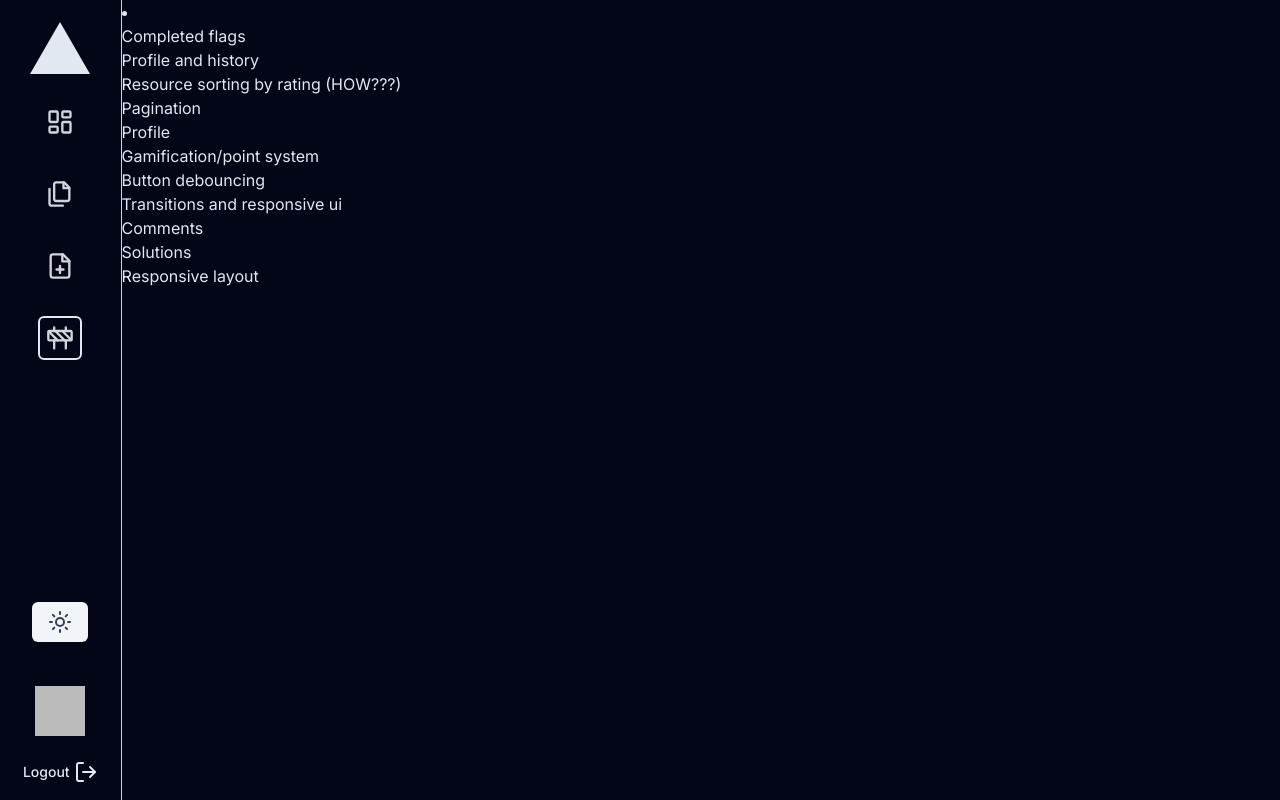
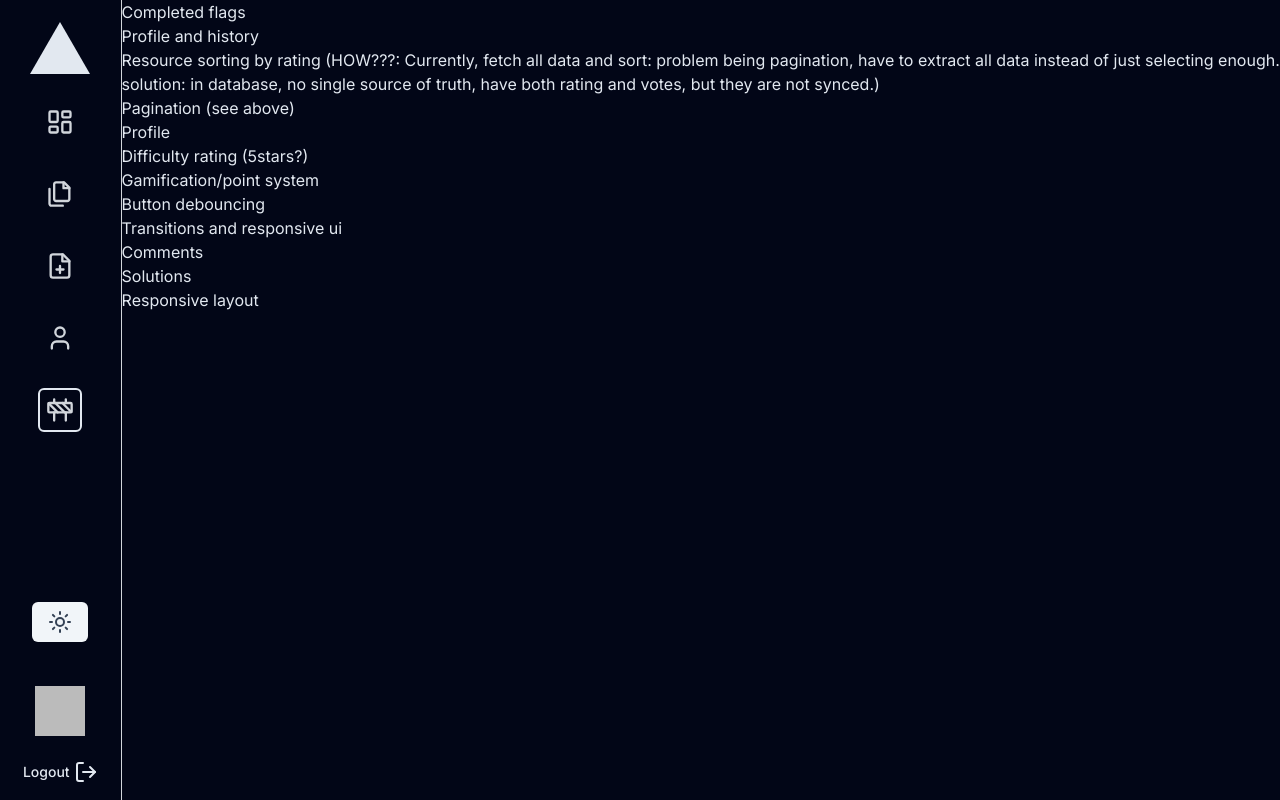
Before and after one commit to mcmc101001/StudyStash, a Next.js app: page /pdf in a window 1280 px wide. Built offline with nearby package versions, Linux system fonts and the light colour scheme; no server answers; sample sign-in values are in the browser's storage.

Commit message:
added env examples

```diff
--- a/app/database/[moduleCode]/[category]/loading.tsx
+++ b/app/database/[moduleCode]/[category]/loading.tsx
@@ -3,9 +3,9 @@ import { Skeleton } from "@/components/ui/Skeleton";
 export default function Loading() {
   return (
     <div className="flex w-4/5 flex-col gap-y-6">
-      <Skeleton className="h-24 w-full rounded-xl bg-slate-800" />
-      <Skeleton className="h-24 w-full rounded-xl bg-slate-800" />
-      <Skeleton className="h-24 w-full rounded-xl bg-slate-800" />
+      <Skeleton className="h-24 w-full rounded-xl bg-slate-200 dark:bg-slate-800" />
+      <Skeleton className="h-24 w-full rounded-xl bg-slate-200 dark:bg-slate-800" />
+      <Skeleton className="h-24 w-full rounded-xl bg-slate-200 dark:bg-slate-800" />
     </div>
   );
 }
--- a/app/pdf/page.tsx
+++ b/app/pdf/page.tsx
@@ -10,19 +10,25 @@ export default async function PDFPage() {
 
   return (
     <>
-      <li className="text-slate-800 dark:text-slate-200">
-        <ul>Completed flags</ul>
-        <ul>Profile and history</ul>
-        <ul>Resource sorting by rating (HOW???)</ul>
-        <ul>Pagination</ul>
-        <ul>Profile</ul>
-        <ul>Gamification/point system</ul>
-        <ul>Button debouncing</ul>
-        <ul>Transitions and responsive ui</ul>
-        <ul>Comments</ul>
-        <ul>Solutions</ul>
-        <ul>Responsive layout</ul>
-      </li>
+      <ul className="text-slate-800 dark:text-slate-200">
+        <li>Completed flags</li>
+        <li>Profile and history</li>
+        <li>
+          Resource sorting by rating (HOW???: Currently, fetch all data and
+          sort: problem being pagination, have to extract all data instead of
+          just selecting enough. solution: in database, no single source of
+          truth, have both rating and votes, but they are not synced.)
+        </li>
+        <li>Pagination (see above) </li>
+        <li>Profile</li>
+        <li>Difficulty rating (5stars?)</li>
+        <li>Gamification/point system</li>
+        <li>Button debouncing</li>
+        <li>Transitions and responsive ui</li>
+        <li>Comments</li>
+        <li>Solutions</li>
+        <li>Responsive layout</li>
+      </ul>
     </>
   );
 }
--- /dev/null
+++ b/app/profile/page.tsx
@@ -0,0 +1,19 @@
+import UserResources from "@/components/UserResources";
+import { authOptions } from "@/lib/auth";
+import { getCurrentUser } from "@/lib/session";
+import { redirect } from "next/navigation";
+
+export default async function ProfilePage() {
+  const user = await getCurrentUser();
+  if (!user) {
+    redirect(authOptions?.pages?.signIn || "api/auth/signin/google");
+  }
+  return (
+    <div className="text-slate-800 dark:text-slate-200">
+      <h1>Profile</h1>
+      <p>I am {user.name}</p>
+      <p>Add past submissions, achievements, points?</p>
+      <UserResources />
+    </div>
+  );
+}
--- a/components/Icons.tsx
+++ b/components/Icons.tsx
@@ -6,6 +6,7 @@ import {
   LayoutDashboard,
   Calculator,
   Construction,
+  User,
 } from "lucide-react";
 
 export const Icons = {
@@ -34,6 +35,7 @@ export const Icons = {
   LayoutDashboard,
   Construction,
   FileSignature,
+  User,
 };
 
 export type Icon = keyof typeof Icons;
--- a/components/NavBar.tsx
+++ b/components/NavBar.tsx
@@ -5,6 +5,7 @@ import { Icons } from "@/components/Icons";
 import UserProfilePic from "@/components/UserProfilePic";
 import { Loader2 } from "lucide-react";
 import DarkModeToggler from "@/components/DarkModeToggler";
+import { getCurrentUser } from "@/lib/session";
 
 export const navOptions: NavOptionsProps[] = [
   {
@@ -23,13 +24,19 @@ export const navOptions: NavOptionsProps[] = [
     icon: "FilePlus",
   },
   {
+    name: "Profile",
+    href: "/profile",
+    icon: "User",
+  },
+  {
     name: "Under development",
     href: "/pdf",
     icon: "Construction",
   },
 ];
 
-export default function Navbar() {
+export default async function Navbar() {
+  const user = await getCurrentUser();
   return (
     <div className="flex h-screen flex-col gap-y-5 overflow-y-hidden border-r border-gray-700 px-3 pt-4 dark:border-gray-300">
       <Link href="/" className="flex h-16 shrink-0 items-center justify-center">
@@ -39,6 +46,7 @@ export default function Navbar() {
       <nav className="flex flex-1 flex-col">
         <ul role="list" className="flex flex-1 flex-col gap-y-7">
           {navOptions.map((option) => {
+            if (!user && option.name === "Profile") return null; // Don't show profile tab if not signed in
             return (
               <NavOptions
                 key={option.name}
@@ -57,7 +65,7 @@ export default function Navbar() {
             }
           >
             {/* @ts-expect-error Server Component */}
-            <UserProfilePic />
+            <UserProfilePic user={user} />
           </Suspense>
         </ul>
       </nav>
--- a/components/ResourceItem.tsx
+++ b/components/ResourceItem.tsx
@@ -124,8 +124,13 @@ export default async function ResourceItem({
               year: "numeric",
             })}
           </div>
-          <div className="col-span-2 row-span-1 flex items-center justify-end text-slate-600 hover:text-slate-700 hover:underline dark:text-slate-400 dark:hover:text-slate-300">
-            <Link href={`#`}>{resourceUser?.name}</Link>
+          <div className="col-span-2 row-span-1 flex items-center justify-end">
+            <Link
+              href={`#`}
+              className="text-slate-600 hover:text-slate-700 hover:underline dark:text-slate-400 dark:hover:text-slate-300"
+            >
+              {resourceUser?.name}
+            </Link>
           </div>
         </div>
       </PDFSheetLauncher>
--- /dev/null
+++ b/components/UserResources.tsx
@@ -0,0 +1,6 @@
+import { getCurrentUser } from "@/lib/session";
+
+export default function UserResources() {
+  const user = getCurrentUser();
+  return <div></div>;
+}
--- a/components/ui/StyledSelect.tsx
+++ b/components/ui/StyledSelect.tsx
@@ -46,7 +46,8 @@ export default function StyledSelect({
             `${state.isSelected ? "font-bold" : ""}`,
           menuList: () =>
             "p-0 border dark:border-2 border-slate-300 dark:border-slate-700 bg-white dark:bg-slate-950",
-          control: () => "bg-white dark:bg-slate-950",
+          control: () =>
+            "bg-white dark:bg-slate-950 border border-slate-700 dark:border-slate-300",
           placeholder: () => "text-slate-500 dark:text-slate-400",
           input: () => "text-slate-800 dark:text-slate-200",
           singleValue: () => "text-slate-800 dark:text-slate-200",
```
Also changed, not shown: 2 other files (tests, documents, lock files or other folders).
